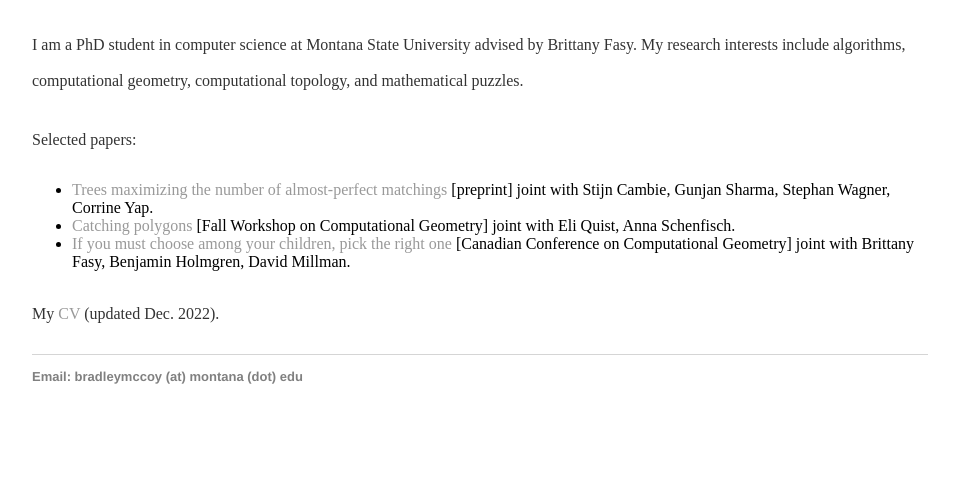
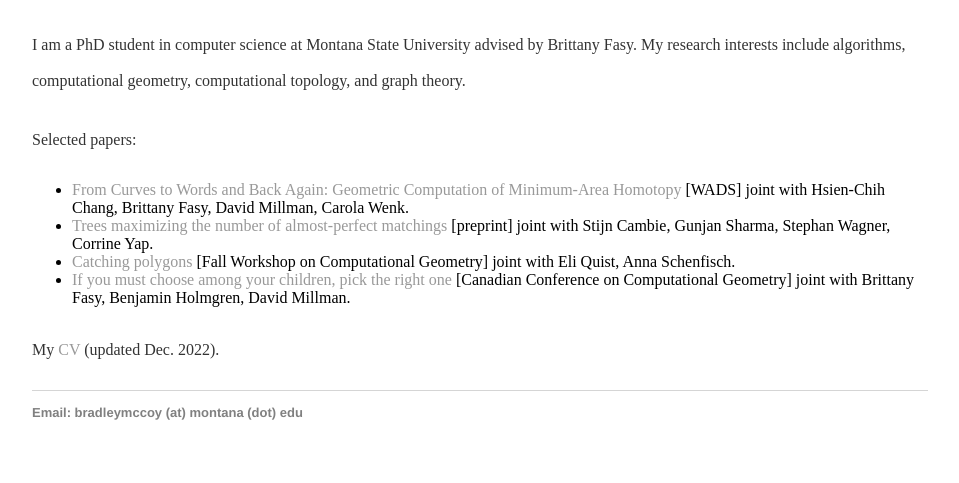
Before and after one commit to Brad-A-M/Brad-A-M.github.io, a Jekyll site: the page built from index.html, in a window 1280 px wide. Shown: the part 419-902 px from the top of the page, without its empty margins (160-1119 px from the left). Built offline with Jekyll 4.4.1, drawn with Linux system fonts in a browser that asks for light colours.

Commit message:
Update index.html

```diff
--- a/index.html
+++ b/index.html
@@ -11,13 +11,13 @@ title: Bradley McCoy
 
 	<p> <font size="3">
 		I am a PhD student in computer science at Montana State University advised by Brittany Fasy.
-	My research interests include algorithms, computational geometry, computational topology, and mathematical
-	puzzles.
+	My research interests include algorithms, computational geometry, computational topology, and graph theory.
 	</p>
 
 	<p><font size="3">
 		Selected papers:
 	<ul>
+		<li><a arxiv comming soon> From Curves to Words and Back Again: Geometric Computation of Minimum-Area Homotopy</a> [WADS] joint with Hsien-Chih Chang, Brittany Fasy, David Millman, Carola Wenk.</li>
 		<li><a href="https://arxiv.org/abs/2209.03408"> Trees maximizing the number of almost-perfect matchings</a> [preprint] joint with Stijn Cambie, Gunjan Sharma, Stephan Wagner, Corrine Yap.</li>
   		<li><a href="https://arxiv.org/abs/2201.01286"> Catching polygons</a> [Fall Workshop on Computational Geometry] joint with Eli Quist, Anna Schenfisch.</li>
   		<li><a href ="https://arxiv.org/abs/2103.13882"> If you must choose among your children, pick the right one</a> [Canadian Conference on Computational Geometry]
```
